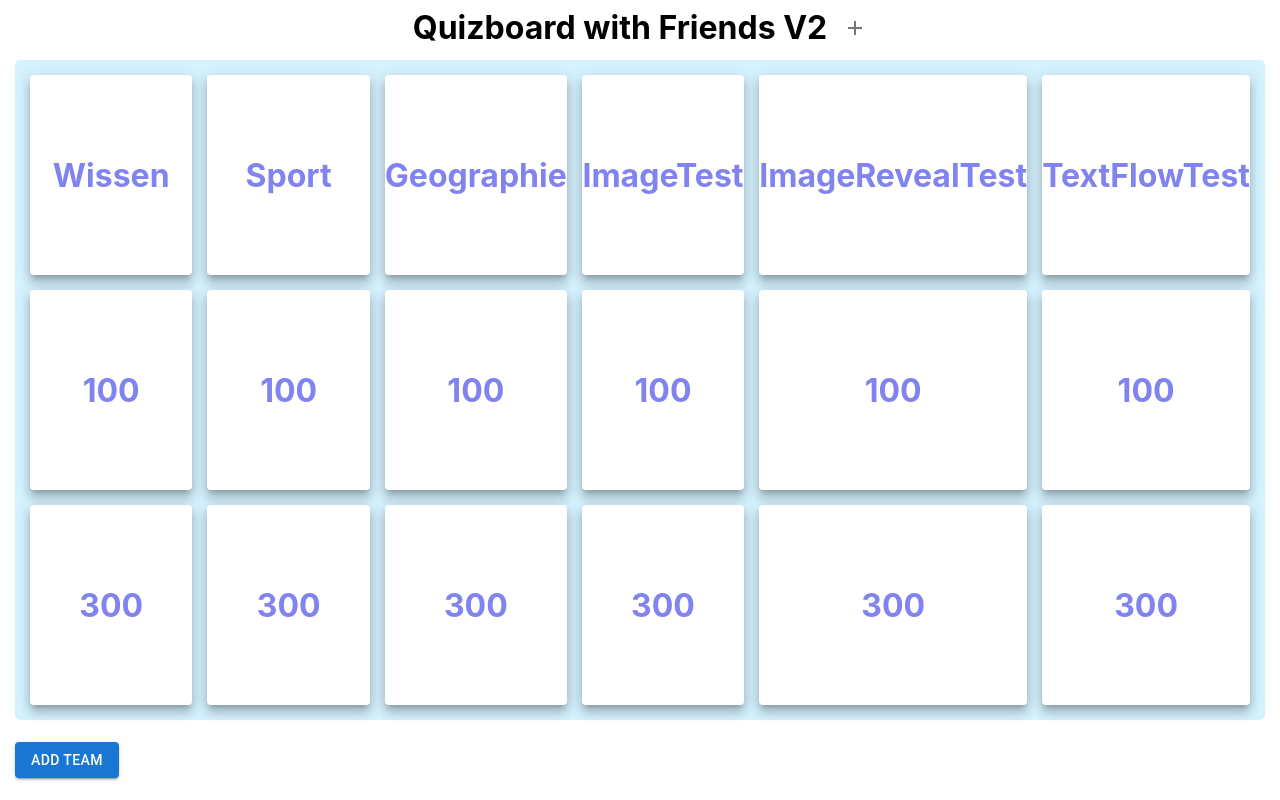
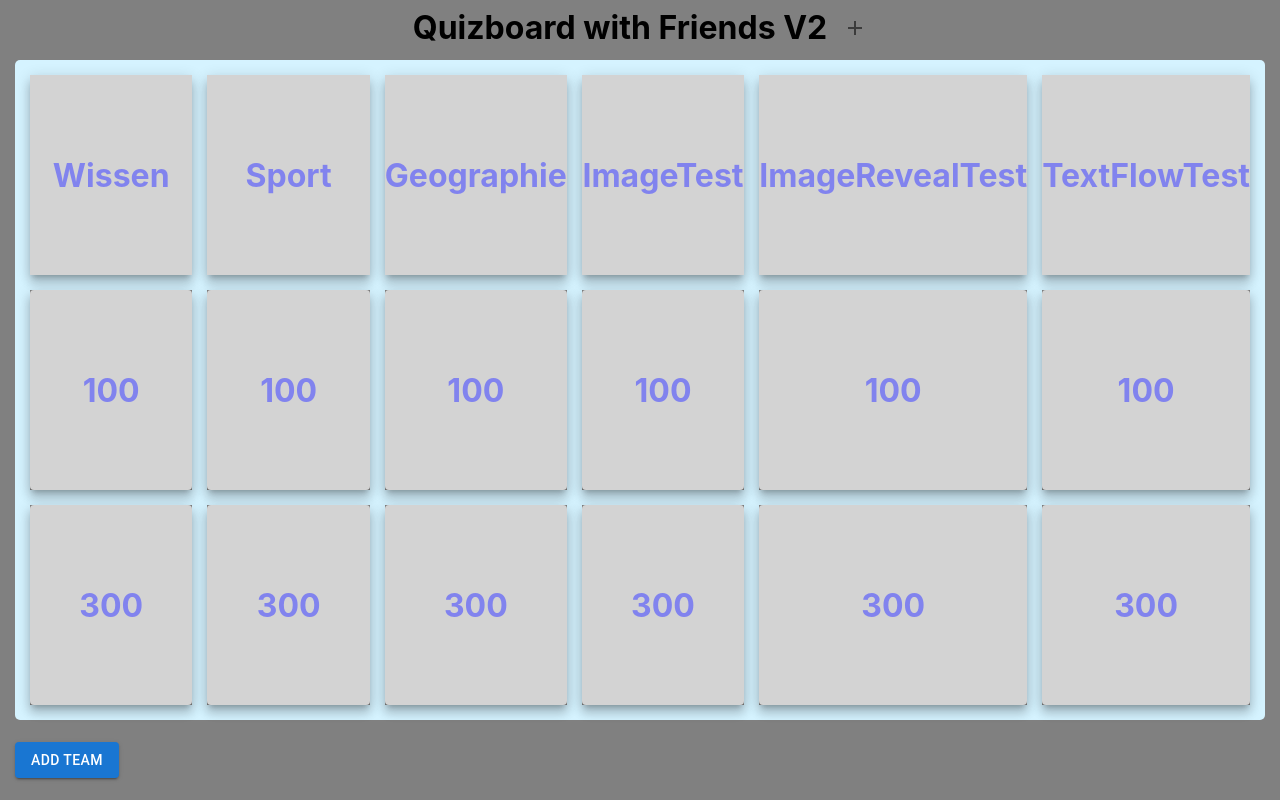
Before and after one commit to DrDrave/QuizBoard, a React (Create React App) app: page / in a window 1280 px wide. Built offline with nearby package versions, Linux system fonts and the light colour scheme.

Commit message:
Color changes

```diff
--- a/src/App.css
+++ b/src/App.css
@@ -1,5 +1,6 @@
 .App {
   text-align: center;
+  background-color: gray;
 }
 
 .App-logo {
--- a/src/QuizBoard/QuizCard.css
+++ b/src/QuizBoard/QuizCard.css
@@ -1,5 +1,6 @@
 .QuizCard{
     height: 100%;
+    background-color: gray;
 }
 
 .QuizCardPoints{
--- a/src/QuizBoard/QuizCard.tsx
+++ b/src/QuizBoard/QuizCard.tsx
@@ -15,7 +15,7 @@ function QuizCard (props: QuizCardProps) {
     }
 
     return(
-        <Paper className={"QuizCard"} elevation={props.question.finished? 0 : 8} onClick={(e) => {handleClickCard(props.question.id)}}>
+        <Paper className={"QuizCard"} elevation={props.question.finished? 0 : 8} onClick={(e) => {handleClickCard(props.question.id)}} style={{background: 'lightgray'}}>
             <Stack style={{height: '100%', justifyContent: 'center'}}>
                     <h1 className={'QuizCardPoints'}>
                         {props.question.points}
--- a/src/QuizBoard/QuizColumn.css
+++ b/src/QuizBoard/QuizColumn.css
@@ -10,6 +10,7 @@
 }
 
 .QuizCardItem{
+    background-color: gray;
     width: 100%;
 }
 
--- a/src/QuizBoard/QuizColumn.tsx
+++ b/src/QuizBoard/QuizColumn.tsx
@@ -17,7 +17,7 @@ function QuizColumn (props: QuizColumnProps) {
             justifyContent="space-around">
 
             <Paper style={{flexGrow: 1}} elevation={8} className={'QuizCardHeader'}>
-                <Stack style={{height: '100%', justifyContent: 'center'}}>
+                <Stack style={{height: '100%', justifyContent: 'center', background: 'lightgray'}}>
                     <h1 className={'QuizCardTopic'}>
                         {props.quizColumn.columName}
                     </h1>
--- a/src/QuizContainer.css
+++ b/src/QuizContainer.css
@@ -7,7 +7,7 @@
 
 
 .QuizContainer{
-    background-color: var(--white);
+    background-color: gray;
     margin-left: 15px;
     margin-right: 15px;
     width: calc(100vw - 30px);
```
